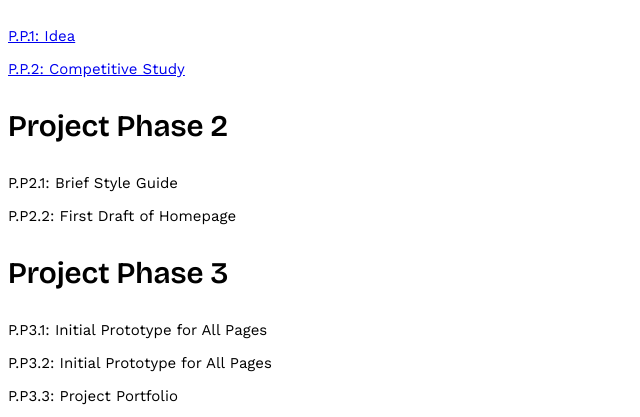
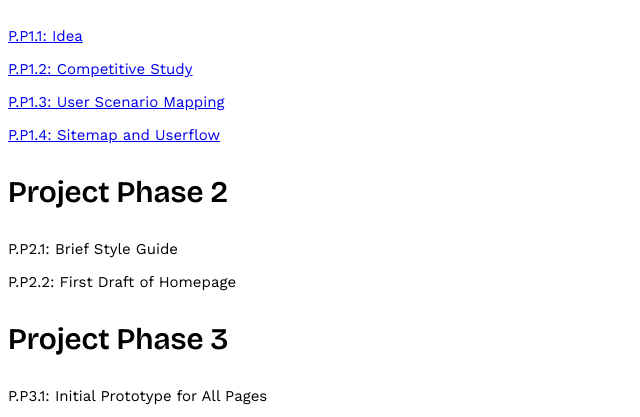
Before and after one commit to erehr24/avt415, a plain HTML site: page index.html in a window 1280 px wide. Shown: the part 664-1081 px from the top of the page, without its empty margins (0-640 px from the left). Drawn offline with nearby package versions, Linux system fonts and the light colour scheme.

Commit message:
Add files via upload

```diff
--- a/index.html
+++ b/index.html
@@ -18,16 +18,20 @@
 	<h3>Exercises</h3>
 		<p><a href="https://xd.adobe.com/view/d0d17a4f-7b5b-4d3d-b2b2-b69bdc97d6b7-8582/?fullscreen">E1: A Little Background</a></p>
 		<p><a href="https://xd.adobe.com/view/097a25c8-0b8b-4cd6-9f1e-764537e32544-5c29/">E2: Linking and Hovering in XD</a></p>
-		<P><A href="https://xd.adobe.com/view/1d3813ad-39bd-4c05-81d2-19085f8143c6-486b/">E3: Design Examples
-			</A></P>
+		<p><a href="https://xd.adobe.com/view/1d3813ad-39bd-4c05-81d2-19085f8143c6-486b/">E3: Design Examples
+			</a></p>
 
 	<h2>Project</h2>
 	<h3>Project Phase 1</h3>
-		<p><a href="P1.html">P.P.1: Idea</a></p>
-	<p><a href="https://xd.adobe.com/view/dedde639-1ea7-439f-af45-152d3e122e14-8b8e/">P.P.2: Competitive Study</a></p>
+		<p><a href="P1.html">P.P1.1: Idea</a></p>
+	<p><a href="https://xd.adobe.com/view/dedde639-1ea7-439f-af45-152d3e122e14-8b8e/">P.P1.2: Competitive Study</a></p>
+	<p><a href="P.P1.3.html">P.P1.3: User Scenario Mapping</a></p>
+	<p><a href="https://xd.adobe.com/view/611bf665-73f9-48e2-bf31-c0f910f9ec16-3448/">P.P1.4: Sitemap and Userflow</a></p>
+
 	<h3>Project Phase 2</h3>
 		<p>P.P2.1: Brief Style Guide</p>
 		<p>P.P2.2: First Draft of Homepage</p>
+
 
 	<h3>Project Phase 3</h3>
 		<p>P.P3.1: Initial Prototype for All Pages</p>
```
Also changed, not shown: 1 other file.
